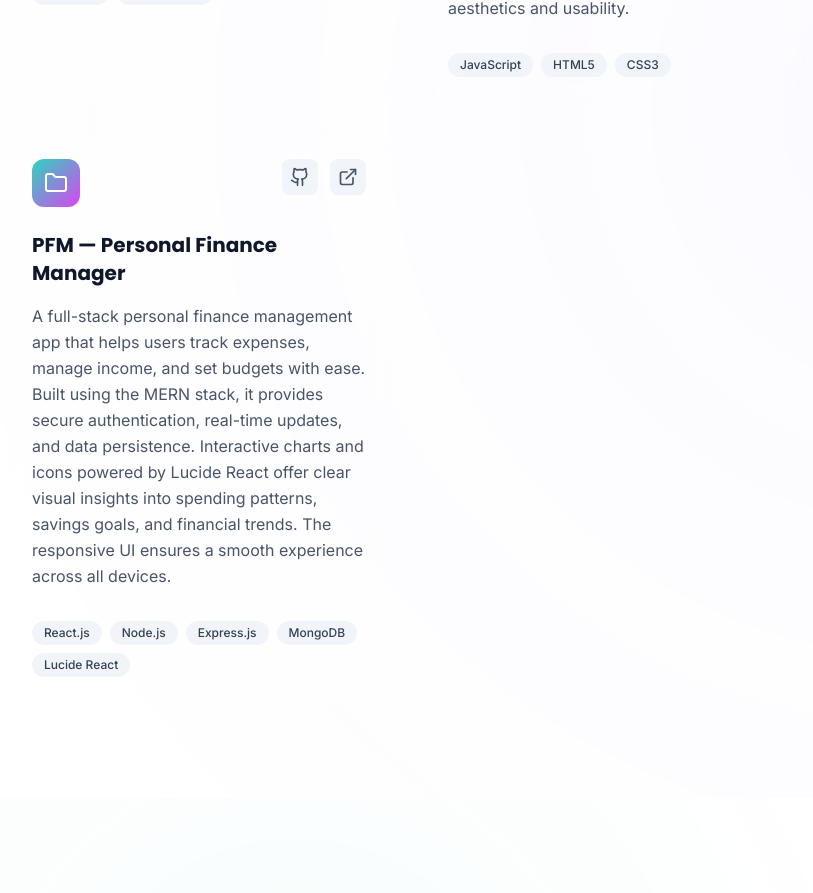
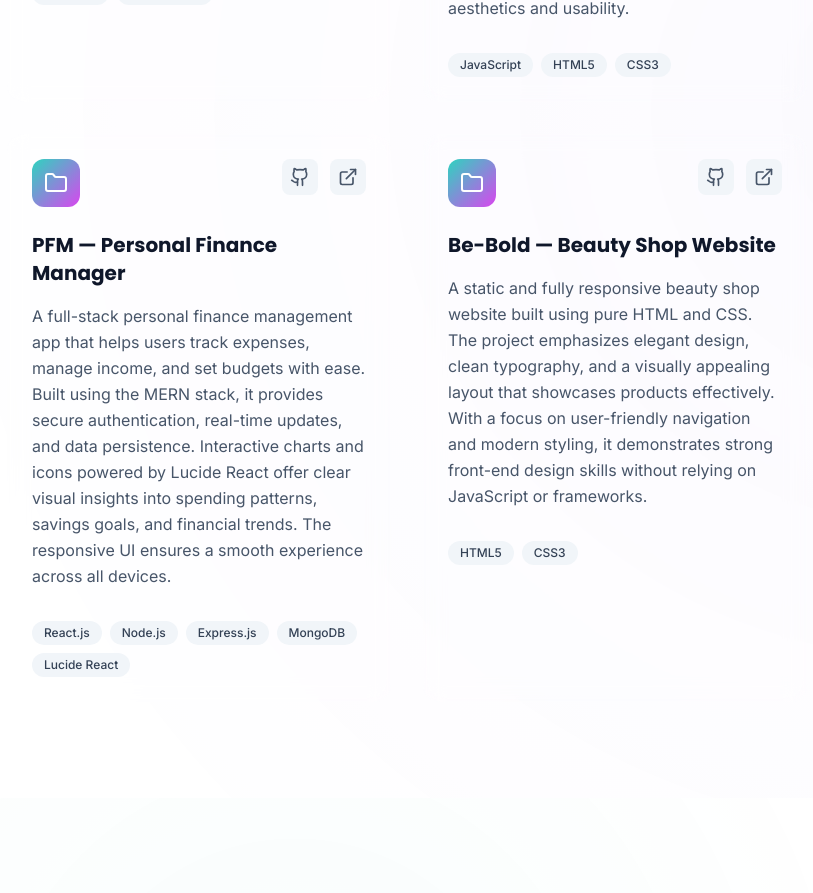
Before and after one commit to sarthak12005/sarthak-portfolio, a React (Vite) app in the folder frontend/: page / in a window 1280 px wide. Shown: the part 7594-8487 px from the top of the page, without its empty margins (25-838 px from the left). Built offline with nearby package versions, Linux system fonts and the light colour scheme; no server answers.

Commit message:
added some changes

```diff
--- a/frontend/src/components/ProjectsSection.jsx
+++ b/frontend/src/components/ProjectsSection.jsx
@@ -91,7 +91,18 @@ const ProjectsSection = () => {
       githubUrl: "https://github.com/sarthak12005/PFM", // add your repo link here
       liveUrl: "",   // add your deployed link here
       featured: false,
+    },
+    {
+      title: "Be-Bold — Beauty Shop Website",
+      description:
+        "A static and fully responsive beauty shop website built using pure HTML and CSS. The project emphasizes elegant design, clean typography, and a visually appealing layout that showcases products effectively. With a focus on user-friendly navigation and modern styling, it demonstrates strong front-end design skills without relying on JavaScript or frameworks.",
+      image: "/api/placeholder/400/250",
+      technologies: ["HTML5", "CSS3"],
+      githubUrl: "", // add repo link if you uploaded
+      liveUrl: "",   // add deployed link if live
+      featured: false,
     }
+
 
   ];
 
```
